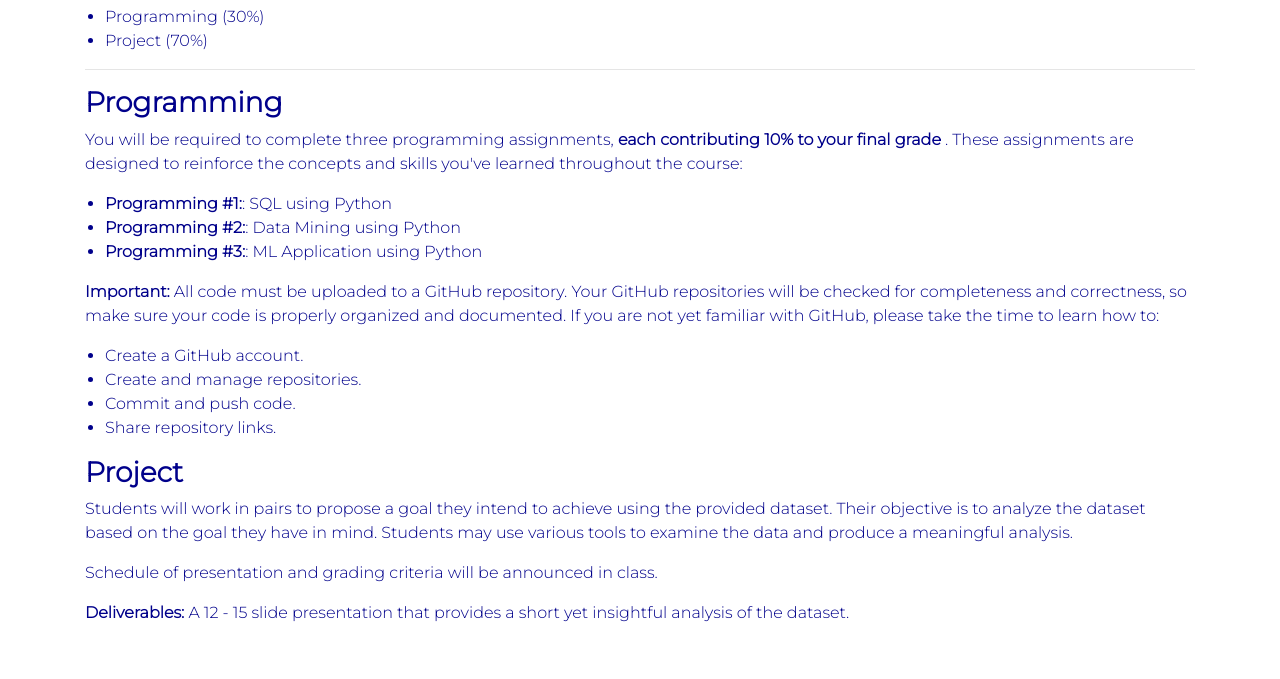
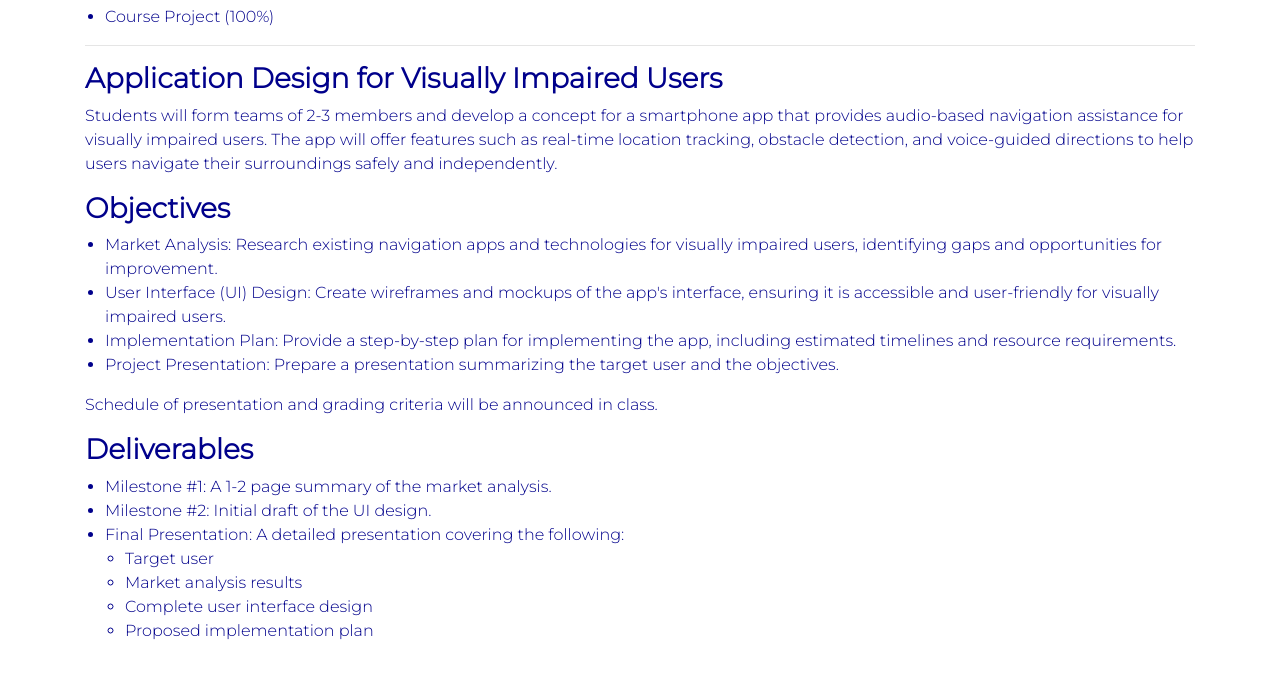
Before and after one commit to mano-octavianojr/hci, a plain HTML site: page assessments.html in a window 1280 px wide. Shown: the part 147-826 px from the top of the page. Drawn offline with nearby package versions, Linux system fonts and the light colour scheme.

Commit message:
fix: course website

```diff
--- a/assessments.html
+++ b/assessments.html
@@ -6,7 +6,7 @@
   <meta name="viewport" content="width=device-width, initial-scale=1">
   <meta name="description" content="">
   <meta name="author" content="Paul Haimes">
-  <title>Data Science | Manolito Octaviano Jr.</title>
+  <title>HCI | Manolito Octaviano Jr.</title>
 
   <link rel="preconnect" href="https://fonts.googleapis.com">
   <link rel="preconnect" href="https://fonts.gstatic.com" crossorigin>
@@ -32,43 +32,43 @@
   <main class="container">
     <h1>Coursework</h1>
     <ul>
-      <li>Programming (30%)</li>
-      <li>Project (70%)</li>
+      <li>Course Project (100%)</li>
     </ul>
     <hr>
 
-    <h3>Programming</h3>
-    <p>You will be required to complete three programming assignments, <strong>each contributing 10% to your final grade
-      </strong>. These
-      assignments are designed to reinforce the concepts and skills you've learned throughout the course:</p>
+    <h3>Application Design for Visually Impaired Users</h3>
+
+    <p>Students will form teams of 2-3 members and develop a concept for a smartphone app that provides audio-based
+      navigation assistance for visually impaired users. The app will offer features such as real-time location
+      tracking,
+      obstacle detection, and voice-guided directions to help users navigate their surroundings safely and
+      independently. </p>
+
+    <h3>Objectives</h3>
     <ul>
-      <li><strong>Programming #1:</strong>: SQL using Python</li>
-      <li><strong>Programming #2:</strong>: Data Mining using Python </li>
-      <li><strong>Programming #3:</strong>: ML Application using Python </li>
+      <li>Market Analysis: Research existing navigation apps and technologies for visually impaired users, identifying
+        gaps and opportunities for improvement.</li>
+      <li>User Interface (UI) Design: Create wireframes and mockups of the app's interface, ensuring it is accessible
+        and user-friendly for visually impaired users.</li>
+      <li>Implementation Plan: Provide a step-by-step plan for implementing the app, including estimated timelines and
+        resource requirements.</li>
+      <li>Project Presentation: Prepare a presentation summarizing the target user and the objectives.</li>
     </ul>
-    <p><strong>Important: </strong> All code must be uploaded to a GitHub repository. Your GitHub repositories will be
-      checked for completeness and correctness, so make sure your code is properly organized and documented. If you are
-      not yet familiar with GitHub, please take the time to learn how to: </p>
-    <ul>
-      <li>Create a GitHub account.</li>
-      <li>Create and manage repositories.</li>
-      <li>Commit and push code.</li>
-      <li>Share repository links.</li>
-    </ul>
-
-
-    <h3>Project</h3>
-    <p>Students will work in pairs to propose a goal they intend to achieve using the provided dataset. Their
-      objective
-      is to analyze the dataset based on the goal they have in mind. Students may use various tools to examine the
-      data
-      and produce a meaningful analysis.</p>
 
     <p>Schedule of presentation and grading criteria will be announced in class.</p>
 
-    <p><strong>Deliverables:</strong> A 12 - 15 slide presentation that provides a short yet insightful analysis of
-      the
-      dataset.</p>
+    <h3>Deliverables</h3>
+    <ul>
+      <li>Milestone #1: A 1-2 page summary of the market analysis.</li>
+      <li>Milestone #2: Initial draft of the UI design. </li>
+      <li>Final Presentation: A detailed presentation covering the following:</li>
+      <ul>
+        <li>Target user</li>
+        <li>Market analysis results</li>
+        <li> Complete user interface design</li>
+        <li>Proposed implementation plan</li>
+      </ul>
+    </ul>
 
   </main>
 
```
Also changed, not shown: overview.html (+1 -1 lines), schedule.html (+39 -26 lines).
